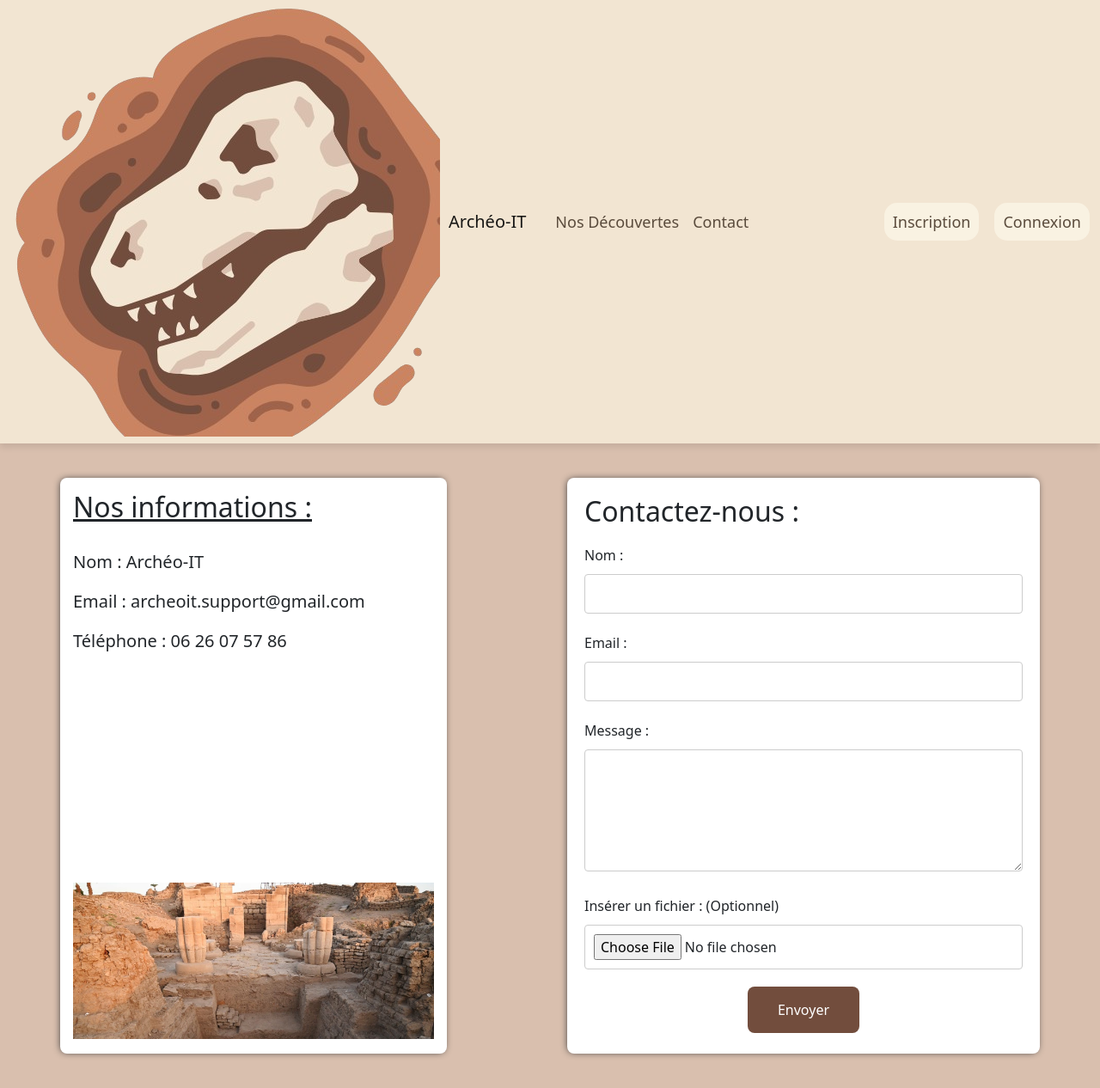
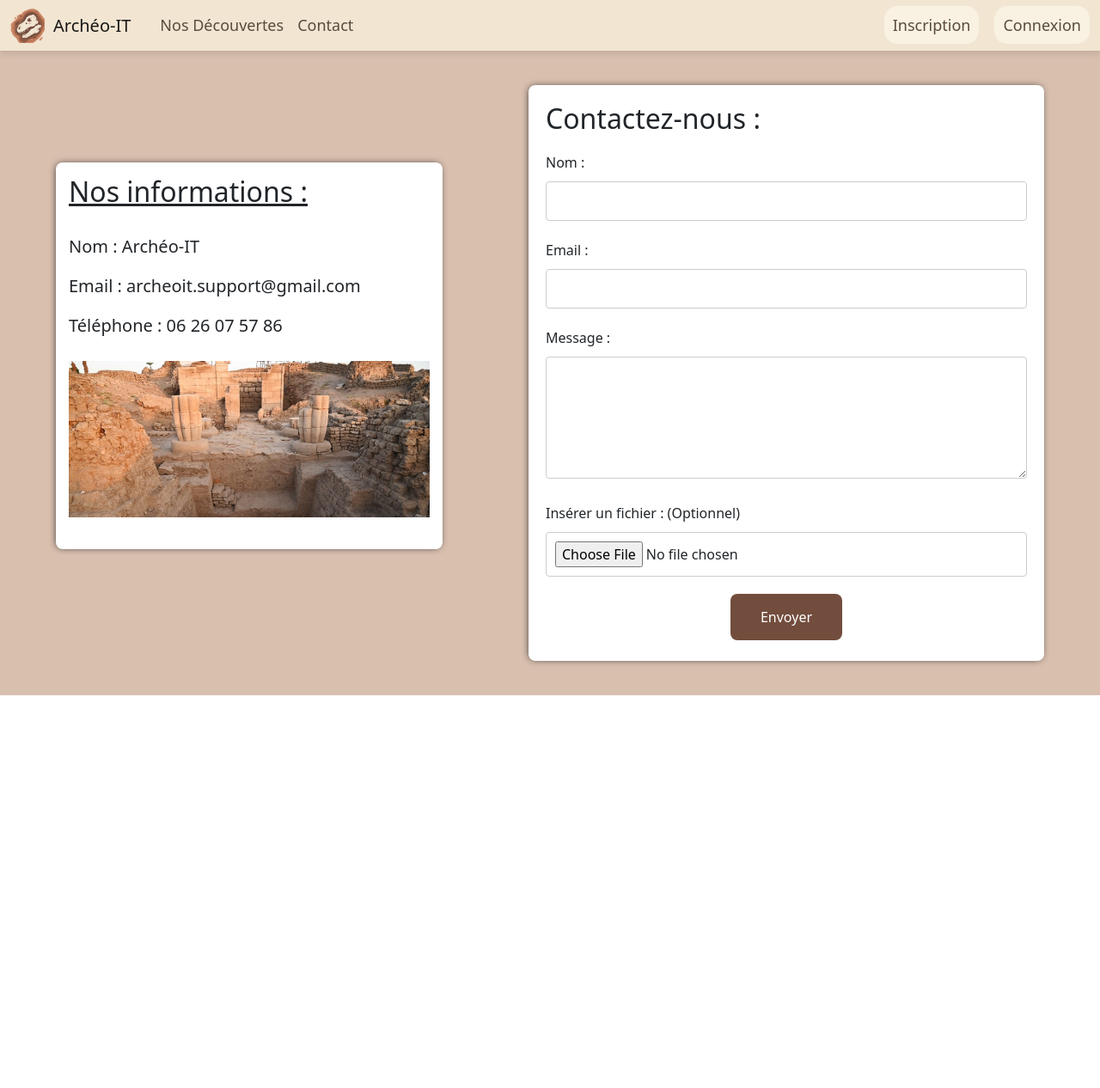
Before and after one commit to Kilian321/projet, a PHP site: page /PHP/contact.php in a window 1280 px wide. Shown: the whole page at 86% size. After the commit the page ends 809 px from the top, so only its background shows below. Run offline with PHP 8.4, Linux system fonts and the light colour scheme.

Commit message:
before contact mobile

```diff
--- a/CSS/contact.css
+++ b/CSS/contact.css
@@ -7,7 +7,7 @@ body {
 .informationContact {
     height: 670px;
     width: 600px;
-    margin: 40px 70px;
+    margin: 40px 50px;
     background-color: white;
     padding: 20px;
     border-radius: 8px;
@@ -60,13 +60,13 @@ p{
     text-decoration: underline;
 }
 .form-container{
-    height: 670px;
+    height: 450px;
     width: 450px;
-    margin: 40px 70px;
+    margin: 130px 50px;
     background-color: white;
     border-radius: 8px;
     box-shadow: -1px 0 8px -2px;
 }
 .pictureInformation{
-    margin-top: 250px;
+    margin-top: 10px;
 }
--- a/CSS/navbar.css
+++ b/CSS/navbar.css
@@ -45,9 +45,6 @@
     border-color: #d4b89b;
 }
 
-<<<<<<< HEAD
-
-=======
 .img{
     height: 40px;
     width: 40px;
@@ -66,7 +63,6 @@
 .ml{
     margin-left: 10px;
 }
->>>>>>> 0b6bcb54fead00065ed071c5c9bd79c9db7ad2dc
 
 @media (max-width: 991px) {
     .navbar {
--- a/PHP/contact.php
+++ b/PHP/contact.php
@@ -1,4 +1,5 @@
 <?php require_once "navbar.php"; ?>
+
 <!DOCTYPE html>
 <html lang="fr">
 <head>
```
